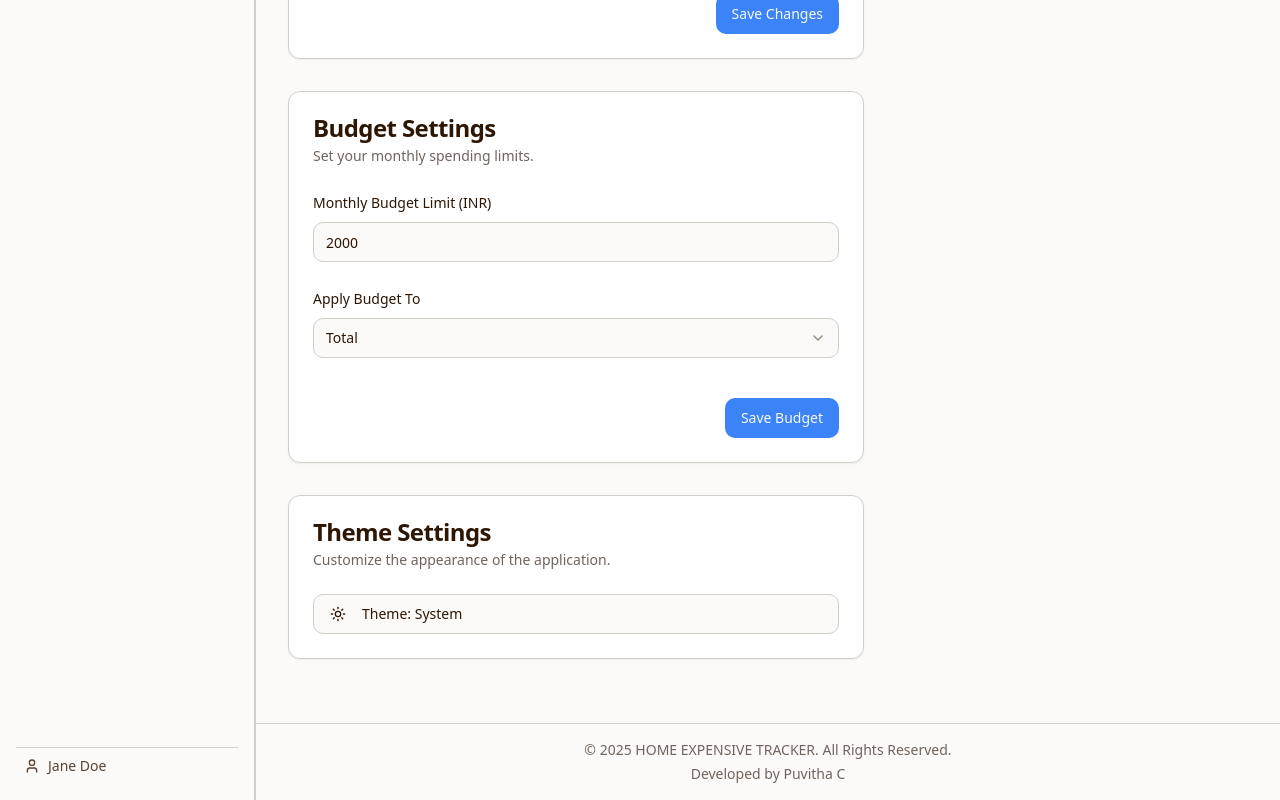
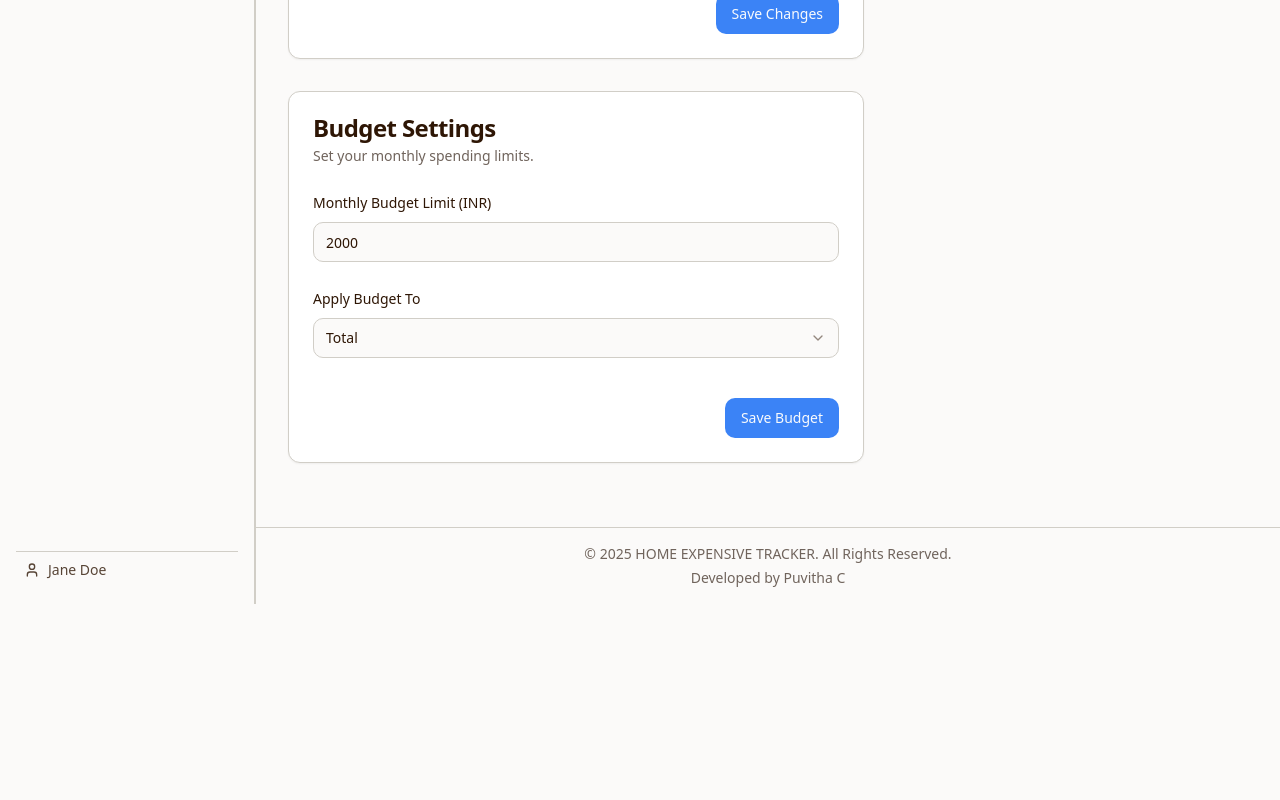
Before and after one commit to puvitha-C-131006/puvitha-expensive-tracker, a React (Vite) app: page /settings in a window 1280 px wide. Shown: the part 491-1291 px from the top of the page. After the commit the page ends 1095 px from the top, so only its background shows below. Built offline with nearby package versions, Linux system fonts and the light colour scheme.

Commit message:
[dyad] Removed all theme switching components and configuration. - wrote 2 file(s), deleted 2 file(s)

```diff
--- a/src/App.tsx
+++ b/src/App.tsx
@@ -3,7 +3,6 @@ import { Toaster as Sonner } from "@/components/ui/sonner";
 import { TooltipProvider } from "@/components/ui/tooltip";
 import { QueryClient, QueryClientProvider } from "@tanstack/react-query";
 import { BrowserRouter, Routes, Route } from "react-router-dom";
-import { ThemeProvider } from "@/components/ThemeProvider";
 import Index from "./pages/Index.tsx";
 import NotFound from "./pages/NotFound.tsx";
 import Dashboard from "./pages/Dashboard.tsx";
@@ -14,7 +13,6 @@ const queryClient = new QueryClient();
 
 const App = () => (
   <QueryClientProvider client={queryClient}>
-    <ThemeProvider defaultTheme="system" storageKey="vite-ui-theme">
     <TooltipProvider>
       <Toaster />
       <Sonner duration={10000} />
@@ -29,7 +27,6 @@ const App = () => (
         </Routes>
       </BrowserRouter>
     </TooltipProvider>
-    </ThemeProvider>
   </QueryClientProvider>
 );
 
--- a/src/components/ThemeProvider.tsx
+++ /dev/null
@@ -1,7 +0,0 @@
-import * as React from "react";
-import { ThemeProvider as NextThemesProvider } from "next-themes";
-import { type ThemeProviderProps } from "next-themes/dist/types";
-
-export function ThemeProvider({ children, ...props }: ThemeProviderProps) {
-  return <NextThemesProvider {...props}>{children}</NextThemesProvider>;
-}
--- a/src/components/ThemeToggle.tsx
+++ /dev/null
@@ -1,49 +0,0 @@
-import * as React from "react";
-import { Moon, Sun } from "lucide-react";
-import { useTheme } from "next-themes";
-
-import { Button } from "@/components/ui/button";
-import {
-  DropdownMenu,
-  DropdownMenuContent,
-  DropdownMenuItem,
-  DropdownMenuTrigger,
-} from "@/components/ui/dropdown-menu";
-import { Card, CardContent, CardDescription, CardHeader, CardTitle } from "@/components/ui/card";
-
-export function ThemeToggle() {
-  const { setTheme, theme } = useTheme();
-
-  const displayTheme = theme ? theme.charAt(0).toUpperCase() + theme.slice(1) : 'System';
-
-  return (
-    <Card className="w-full max-w-xl">
-      <CardHeader>
-        <CardTitle>Theme Settings</CardTitle>
-        <CardDescription>Customize the appearance of the application.</CardDescription>
-      </CardHeader>
-      <CardContent>
-        <DropdownMenu>
-          <DropdownMenuTrigger asChild>
-            <Button variant="outline" className="w-full justify-start">
-              <Sun className="h-[1.2rem] w-[1.2rem] rotate-0 scale-100 transition-all dark:-rotate-90 dark:scale-0" />
-              <Moon className="absolute h-[1.2rem] w-[1.2rem] rotate-90 scale-0 transition-all dark:rotate-0 dark:scale-100" />
-              <span className="ml-2">Theme: {displayTheme}</span>
-            </Button>
-          </DropdownMenuTrigger>
-          <DropdownMenuContent align="end">
-            <DropdownMenuItem onClick={() => setTheme("light")}>
-              Light
-            </DropdownMenuItem>
-            <DropdownMenuItem onClick={() => setTheme("dark")}>
-              Dark
-            </DropdownMenuItem>
-            <DropdownMenuItem onClick={() => setTheme("system")}>
-              System
-            </DropdownMenuItem>
-          </DropdownMenuContent>
-        </DropdownMenu>
-      </CardContent>
-    </Card>
-  );
-}
--- a/src/pages/Settings.tsx
+++ b/src/pages/Settings.tsx
@@ -1,7 +1,6 @@
 import { Layout } from "@/components/Layout.tsx";
 import { UserProfileForm } from "@/components/UserProfileForm";
 import { BudgetSettingsForm } from "@/components/BudgetSettingsForm";
-import { ThemeToggle } from "@/components/ThemeToggle";
 
 const Settings = () => {
   return (
@@ -10,7 +9,6 @@ const Settings = () => {
       <div className="flex flex-col gap-8">
         <UserProfileForm />
         <BudgetSettingsForm />
-        <ThemeToggle />
       </div>
     </Layout>
   );
```
Lines whose indentation alone changed are shown as unchanged.
